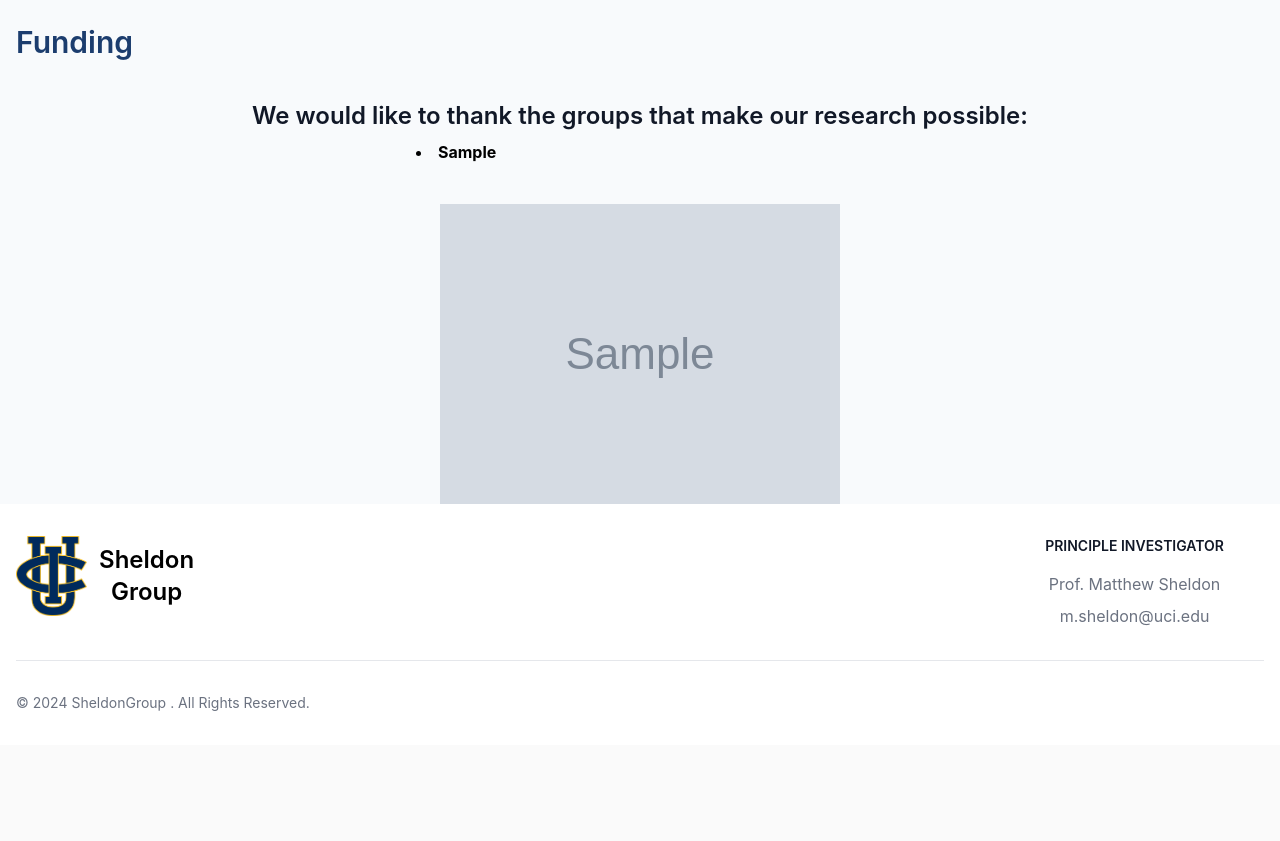
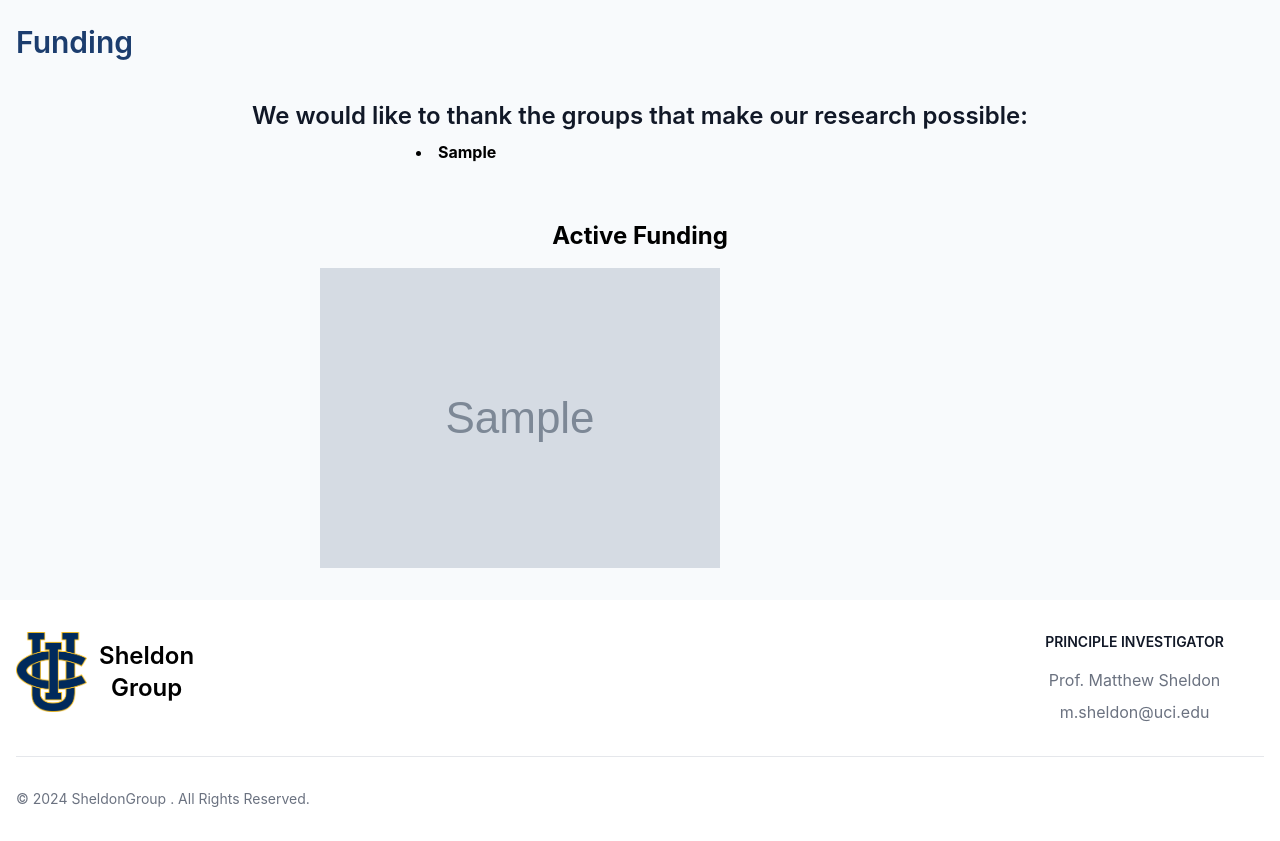
Before and after one commit to josuehernandezz/sheldon_site, a Django app: page /funding in a window 1280 px wide. Shown: the part 100-941 px from the top of the page. Before the commit the page ends 811 px from the top, so only its background shows below. Run offline with Django 4.2, Linux system fonts and the light colour scheme; tables that the repository leaves empty hold one stand-in row (values such as "Sample post"); grey boxes marked "Sample" are stand-in pictures; some libraries are stand-ins or nearby versions.

Commit message:
Added active and inactive funding image sections in funding page, and ability to easily edit in the admin panel.

```diff
--- a/project_container/main/models.py
+++ b/project_container/main/models.py
@@ -59,6 +59,7 @@ class Funding(models.Model):
 class FundingImg(models.Model):
     name = models.CharField(max_length=200, blank=False, null=False)
     image = models.ImageField(upload_to=content_img, blank=False, null=False)
+    is_active = models.BooleanField(null=True, blank=False, default=False)
 
     def delete(self):
         self.image.delete()
--- a/project_container/main/views.py
+++ b/project_container/main/views.py
@@ -96,11 +96,13 @@ def outreach(request):
 def funding(request):
     title = 'funding'
     funding = Funding.objects.all()
-    fund_img = FundingImg.objects.all()[0]
+    active_fund_imgs = FundingImg.objects.filter(is_active=True)
+    inactive_fund_imgs = FundingImg.objects.filter(is_active=False)
     context = {
         "title": title,
         "funding": funding,
-        "fund_img": fund_img,
+        "active_fund_imgs": active_fund_imgs,
+        "inactive_fund_imgs": inactive_fund_imgs,
     }
     return render(request, 'pages/funding.html', context)
 
--- a/project_container/static/output.css
+++ b/project_container/static/output.css
@@ -2946,11 +2940,19 @@ input:checked + .toggle-bg {
     height: 30rem;
   }
 
+  .sm\:w-1\/2 {
+    width: 50%;
+  }
+
   .sm\:w-fit {
     width: -moz-fit-content;
     width: fit-content;
   }
 
+  .sm\:w-3\/4 {
+    width: 75%;
+  }
+
   .sm\:items-center {
     align-items: center;
   }
@@ -3048,6 +3050,18 @@ input:checked + .toggle-bg {
 
   .md\:w-auto {
     width: auto;
+  }
+
+  .md\:w-1\/2 {
+    width: 50%;
+  }
+
+  .md\:w-2\/3 {
+    width: 66.666667%;
+  }
+
+  .md\:w-3\/4 {
+    width: 75%;
   }
 
   @media (min-width: 768px) {
@@ -3127,6 +3141,11 @@ input:checked + .toggle-bg {
     line-height: 1.75rem;
   }
 
+  .md\:text-2xl {
+    font-size: 1.5rem;
+    line-height: 2rem;
+  }
+
   .md\:text-blue-700 {
     --tw-text-opacity: 1;
     color: rgb(26 86 219 / var(--tw-text-opacity));
@@ -3183,6 +3202,14 @@ input:checked + .toggle-bg {
     display: grid;
   }
 
+  .lg\:w-3\/4 {
+    width: 75%;
+  }
+
+  .lg\:w-2\/4 {
+    width: 50%;
+  }
+
   .lg\:grid-cols-2 {
     grid-template-columns: repeat(2, minmax(0, 1fr));
   }
--- a/project_container/templates/pages/funding.html
+++ b/project_container/templates/pages/funding.html
@@ -29,7 +29,30 @@
       {% endfor %}
     </ul>
   </div>
-  <img src="{{ fund_img.image.url }}">
+
+  {% if active_fund_imgs %}
+  <h4 class="font-bold text-xl md:text-2xl p-4">
+    Active Funding
+  </h4>
+  {% endif %}
+
+  <div class="sm:w-3/4 md:w-3/4 lg:w-2/4 pb-4">
+    {% for active_fund_img in active_fund_imgs %}
+      <img src="{{ active_fund_img.image.url }}">
+      {% endfor %}
+  </div>
+
+  {% if inactive_fund_imgs %}
+    <h4 class="font-bold text-xl md:text-2xl pt-4 pb-10">
+      Previous Funding
+    </h4>
+  {% endif %}
+  <div class="sm:w-3/4 md:w-3/4 lg:w-2/4 pb-4">
+    {% for inactive_fund_img in inactive_fund_imgs %}
+      <img src="{{ inactive_fund_img.image.url }}">
+    {% endfor %}
+  </div>
+
 </div>
 
 {% endblock %}
```
Also changed, not shown: other parts of project_container/static/output.css (+39 -45 lines), project_container/main/migrations/0034_fundingimg_is_active.py (added).
